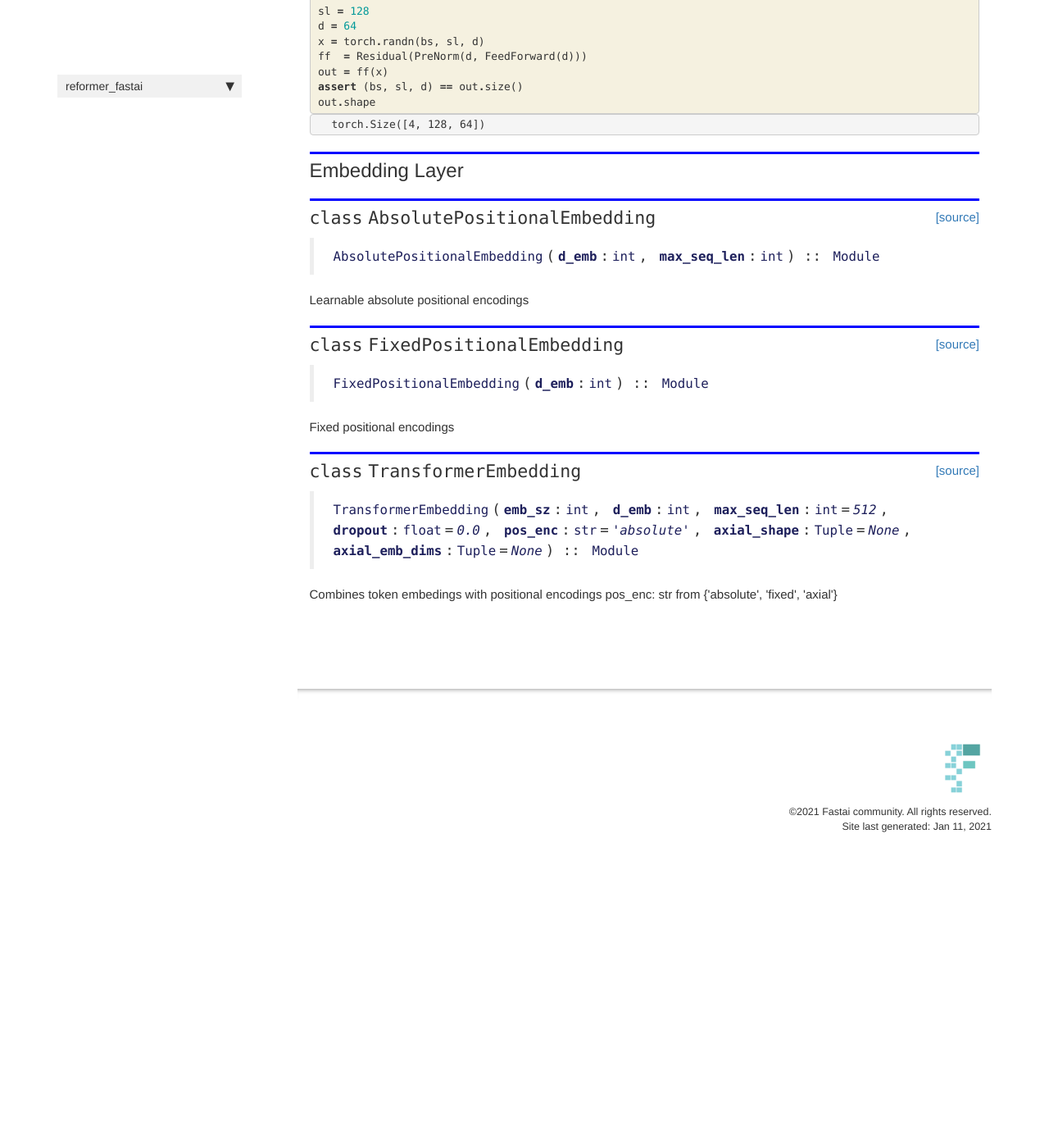
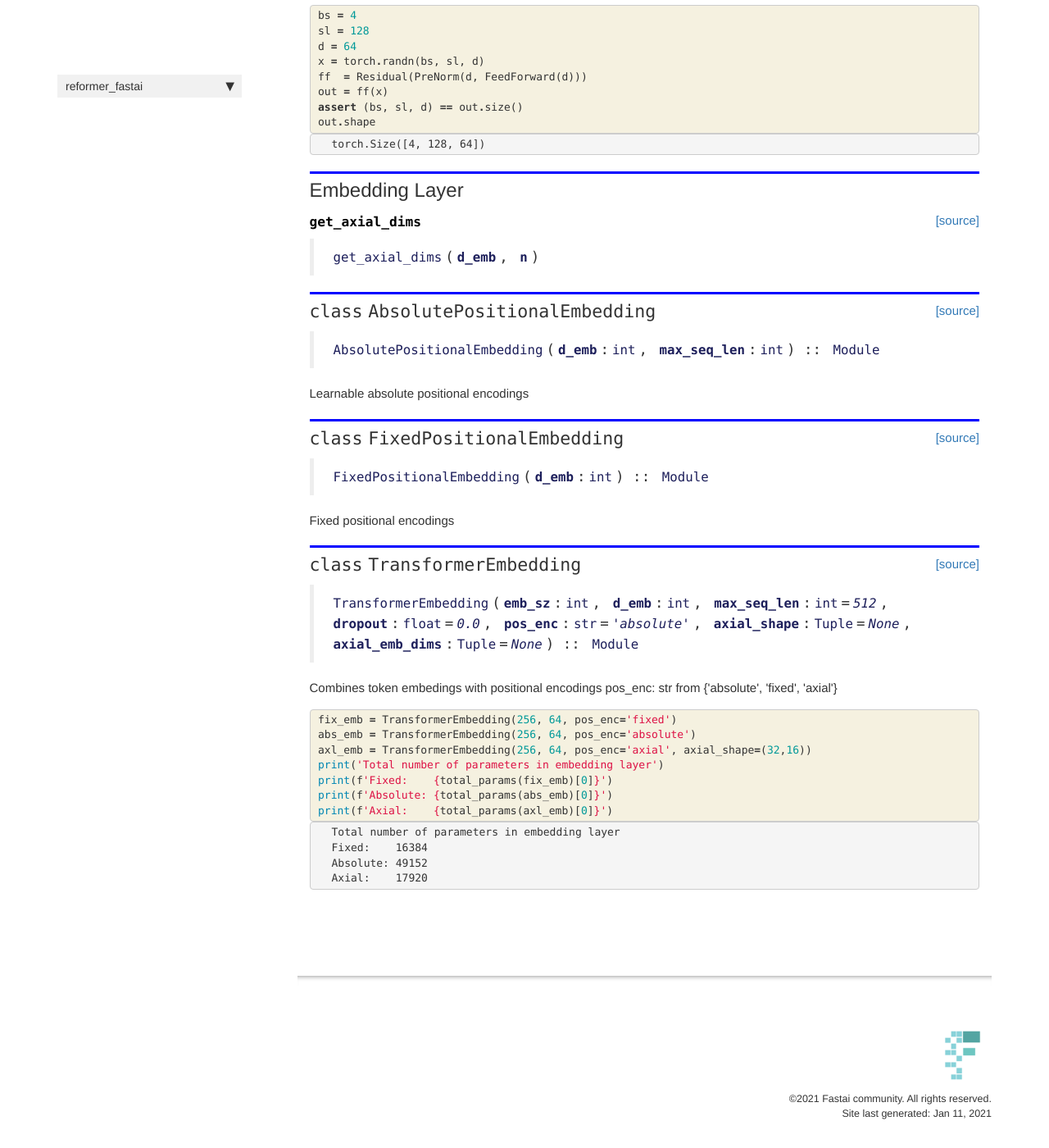
Before and after one commit to arampacha/reformer_fastai, a Jekyll site: the page built from docs/layers.html, in a window 1280 px wide and 1400 px high, scrolled down 1363 px. Shown: the whole window at 82% size. Built offline with Jekyll 4.4.1, drawn with Linux system fonts in a browser that asks for light colours; nearby versions of some CDN libraries; comment, search, counter and statistics services are not loaded; before the commit the page ends 2431 px from its top, so only the background shows below that.

```diff
--- a/docs/layers.html
+++ b/docs/layers.html
@@ -241,7 +241,38 @@ If d_ff is None defaults to 4*d_model</p>
 
 
 <div class="output_markdown rendered_html output_subarea ">
-<h2 id="AbsolutePositionalEmbedding" class="doc_header"><code>class</code> <code>AbsolutePositionalEmbedding</code><a href="https://github.com/arampacha/reformer_fastai/tree/master/reformer_fastai/layers.py#L76" class="source_link" style="float:right">[source]</a></h2><blockquote><p><code>AbsolutePositionalEmbedding</code>(<strong><code>d_emb</code></strong>:<code>int</code>, <strong><code>max_seq_len</code></strong>:<code>int</code>) :: <code>Module</code></p>
+<h4 id="get_axial_dims" class="doc_header"><code>get_axial_dims</code><a href="https://github.com/arampacha/reformer_fastai/tree/master/reformer_fastai/layers.py#L77" class="source_link" style="float:right">[source]</a></h4><blockquote><p><code>get_axial_dims</code>(<strong><code>d_emb</code></strong>, <strong><code>n</code></strong>)</p>
+</blockquote>
+
+</div>
+
+</div>
+
+</div>
+</div>
+
+</div>
+    {% endraw %}
+
+    {% raw %}
+
+<div class="cell border-box-sizing code_cell rendered">
+
+</div>
+    {% endraw %}
+
+    {% raw %}
+
+<div class="cell border-box-sizing code_cell rendered">
+
+<div class="output_wrapper">
+<div class="output">
+
+<div class="output_area">
+
+
+<div class="output_markdown rendered_html output_subarea ">
+<h2 id="AbsolutePositionalEmbedding" class="doc_header"><code>class</code> <code>AbsolutePositionalEmbedding</code><a href="https://github.com/arampacha/reformer_fastai/tree/master/reformer_fastai/layers.py#L83" class="source_link" style="float:right">[source]</a></h2><blockquote><p><code>AbsolutePositionalEmbedding</code>(<strong><code>d_emb</code></strong>:<code>int</code>, <strong><code>max_seq_len</code></strong>:<code>int</code>) :: <code>Module</code></p>
 </blockquote>
 <p>Learnable absolute positional encodings</p>
 
@@ -273,7 +304,7 @@ If d_ff is None defaults to 4*d_model</p>
 
 
 <div class="output_markdown rendered_html output_subarea ">
-<h2 id="FixedPositionalEmbedding" class="doc_header"><code>class</code> <code>FixedPositionalEmbedding</code><a href="https://github.com/arampacha/reformer_fastai/tree/master/reformer_fastai/layers.py#L86" class="source_link" style="float:right">[source]</a></h2><blockquote><p><code>FixedPositionalEmbedding</code>(<strong><code>d_emb</code></strong>:<code>int</code>) :: <code>Module</code></p>
+<h2 id="FixedPositionalEmbedding" class="doc_header"><code>class</code> <code>FixedPositionalEmbedding</code><a href="https://github.com/arampacha/reformer_fastai/tree/master/reformer_fastai/layers.py#L93" class="source_link" style="float:right">[source]</a></h2><blockquote><p><code>FixedPositionalEmbedding</code>(<strong><code>d_emb</code></strong>:<code>int</code>) :: <code>Module</code></p>
 </blockquote>
 <p>Fixed positional encodings</p>
 
@@ -305,7 +336,7 @@ If d_ff is None defaults to 4*d_model</p>
 
 
 <div class="output_markdown rendered_html output_subarea ">
-<h2 id="TransformerEmbedding" class="doc_header"><code>class</code> <code>TransformerEmbedding</code><a href="https://github.com/arampacha/reformer_fastai/tree/master/reformer_fastai/layers.py#L99" class="source_link" style="float:right">[source]</a></h2><blockquote><p><code>TransformerEmbedding</code>(<strong><code>emb_sz</code></strong>:<code>int</code>, <strong><code>d_emb</code></strong>:<code>int</code>, <strong><code>max_seq_len</code></strong>:<code>int</code>=<em><code>512</code></em>, <strong><code>dropout</code></strong>:<code>float</code>=<em><code>0.0</code></em>, <strong><code>pos_enc</code></strong>:<code>str</code>=<em><code>'absolute'</code></em>, <strong><code>axial_shape</code></strong>:<code>Tuple</code>=<em><code>None</code></em>, <strong><code>axial_emb_dims</code></strong>:<code>Tuple</code>=<em><code>None</code></em>) :: <code>Module</code></p>
+<h2 id="TransformerEmbedding" class="doc_header"><code>class</code> <code>TransformerEmbedding</code><a href="https://github.com/arampacha/reformer_fastai/tree/master/reformer_fastai/layers.py#L106" class="source_link" style="float:right">[source]</a></h2><blockquote><p><code>TransformerEmbedding</code>(<strong><code>emb_sz</code></strong>:<code>int</code>, <strong><code>d_emb</code></strong>:<code>int</code>, <strong><code>max_seq_len</code></strong>:<code>int</code>=<em><code>512</code></em>, <strong><code>dropout</code></strong>:<code>float</code>=<em><code>0.0</code></em>, <strong><code>pos_enc</code></strong>:<code>str</code>=<em><code>'absolute'</code></em>, <strong><code>axial_shape</code></strong>:<code>Tuple</code>=<em><code>None</code></em>, <strong><code>axial_emb_dims</code></strong>:<code>Tuple</code>=<em><code>None</code></em>) :: <code>Module</code></p>
 </blockquote>
 <p>Combines token embedings with positional encodings
 pos_enc: str from {'absolute', 'fixed', 'axial'}</p>
@@ -327,4 +358,44 @@ pos_enc: str from {'absolute', 'fixed', 'axial'}</p>
 </div>
     {% endraw %}
 
+    {% raw %}
+
+<div class="cell border-box-sizing code_cell rendered">
+<div class="input">
+
+<div class="inner_cell">
+    <div class="input_area">
+<div class=" highlight hl-ipython3"><pre><span></span><span class="n">fix_emb</span> <span class="o">=</span> <span class="n">TransformerEmbedding</span><span class="p">(</span><span class="mi">256</span><span class="p">,</span> <span class="mi">64</span><span class="p">,</span> <span class="n">pos_enc</span><span class="o">=</span><span class="s1">&#39;fixed&#39;</span><span class="p">)</span>
+<span class="n">abs_emb</span> <span class="o">=</span> <span class="n">TransformerEmbedding</span><span class="p">(</span><span class="mi">256</span><span class="p">,</span> <span class="mi">64</span><span class="p">,</span> <span class="n">pos_enc</span><span class="o">=</span><span class="s1">&#39;absolute&#39;</span><span class="p">)</span>
+<span class="n">axl_emb</span> <span class="o">=</span> <span class="n">TransformerEmbedding</span><span class="p">(</span><span class="mi">256</span><span class="p">,</span> <span class="mi">64</span><span class="p">,</span> <span class="n">pos_enc</span><span class="o">=</span><span class="s1">&#39;axial&#39;</span><span class="p">,</span> <span class="n">axial_shape</span><span class="o">=</span><span class="p">(</span><span class="mi">32</span><span class="p">,</span><span class="mi">16</span><span class="p">))</span>
+<span class="nb">print</span><span class="p">(</span><span class="s1">&#39;Total number of parameters in embedding layer&#39;</span><span class="p">)</span>
+<span class="nb">print</span><span class="p">(</span><span class="sa">f</span><span class="s1">&#39;Fixed:    </span><span class="si">{</span><span class="n">total_params</span><span class="p">(</span><span class="n">fix_emb</span><span class="p">)[</span><span class="mi">0</span><span class="p">]</span><span class="si">}</span><span class="s1">&#39;</span><span class="p">)</span>
+<span class="nb">print</span><span class="p">(</span><span class="sa">f</span><span class="s1">&#39;Absolute: </span><span class="si">{</span><span class="n">total_params</span><span class="p">(</span><span class="n">abs_emb</span><span class="p">)[</span><span class="mi">0</span><span class="p">]</span><span class="si">}</span><span class="s1">&#39;</span><span class="p">)</span>
+<span class="nb">print</span><span class="p">(</span><span class="sa">f</span><span class="s1">&#39;Axial:    </span><span class="si">{</span><span class="n">total_params</span><span class="p">(</span><span class="n">axl_emb</span><span class="p">)[</span><span class="mi">0</span><span class="p">]</span><span class="si">}</span><span class="s1">&#39;</span><span class="p">)</span>
+</pre></div>
+
+    </div>
 </div>
+</div>
+
+<div class="output_wrapper">
+<div class="output">
+
+<div class="output_area">
+
+<div class="output_subarea output_stream output_stdout output_text">
+<pre>Total number of parameters in embedding layer
+Fixed:    16384
+Absolute: 49152
+Axial:    17920
+</pre>
+</div>
+</div>
+
+</div>
+</div>
+
+</div>
+    {% endraw %}
+
+</div>
--- a/reformer_fastai/_nbdev.py
+++ b/reformer_fastai/_nbdev.py
@@ -79,7 +79,7 @@ index = {"exists": "00_core.ipynb",
          "bpc": "07_metrics.ipynb",
          "Adafactor": "08_optimizers.ipynb",
          "adafactor": "08_optimizers.ipynb",
-         "Learner.gather_args": "09_logging.ipynb"}
+         "Learner.gather_args": "09_tracking.ipynb"}
 
 modules = ["core.py",
            "layers.py",
@@ -90,7 +90,7 @@ modules = ["core.py",
            "data.py",
            "metrics.py",
            "optimizers.py",
-           "logging.py"]
+           "tracking.py"]
 
 doc_url = "https://arampacha.github.io/reformer_fastai/"
 
```
Also changed, not shown: docs/tracking.html (added, +78 -0 lines), reformer_fastai/tracking.py (renamed from reformer_fastai/logging.py, +8 -3 lines), 2 other files.
